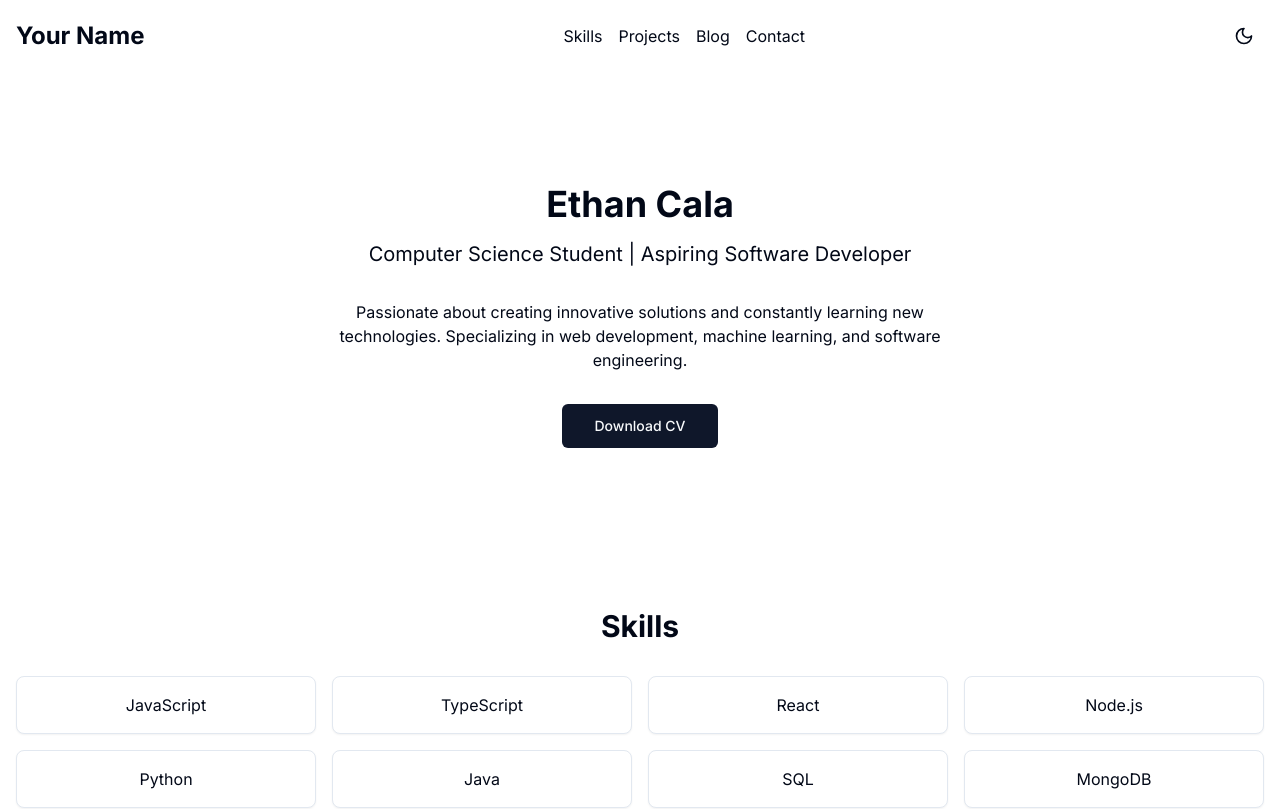
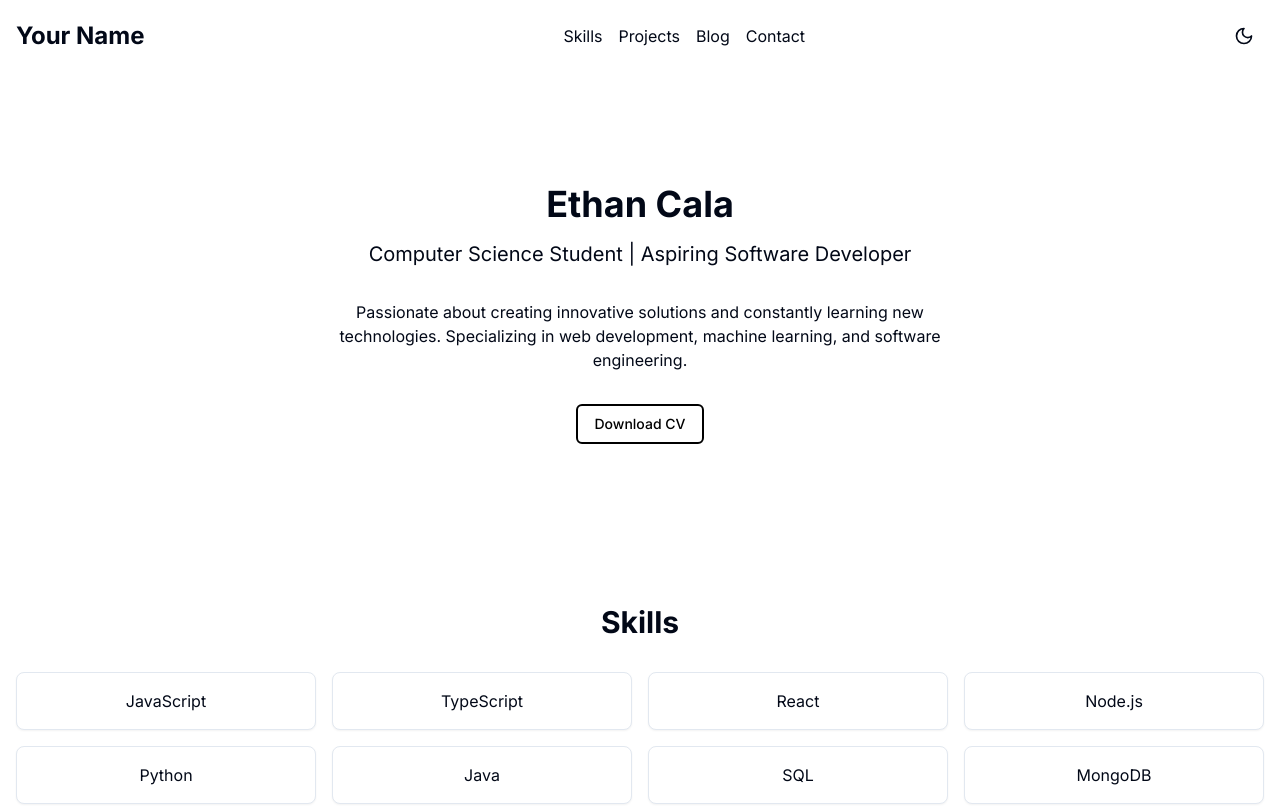
Before and after one commit to ethancala/PersonalWebsite, a Next.js app: page / in a window 1280 px wide. Shown: the top 809 px of the page. Built offline with nearby package versions, Linux system fonts and the light colour scheme.

Commit message:
Updated Resume Download. Including new styling for button component. Also updated node version.

```diff
--- a/app/components/Hero.tsx
+++ b/app/components/Hero.tsx
@@ -4,6 +4,20 @@ import { motion } from "framer-motion"
 import { Button } from "@/components/ui/button"
 
 export default function Hero() {
+
+  // const handleDownload = () => {
+  //   const resumeUrl = "EthanCalaRE.docx";
+  //   const link = document.createElement("a");
+  //   link.href = resumeUrl;
+  //   link.download = "EthanCalaResume.docx";
+  //   document.appendChild(link);
+  //   link.click();
+  //   document.body.removeChild(link);
+  // };
+
+
+
+
   return (
     <section className="py-20 text-center">
       <motion.div
@@ -17,7 +31,12 @@ export default function Hero() {
           Passionate about creating innovative solutions and constantly learning new technologies.
           Specializing in web development, machine learning, and software engineering.
         </p>
-        <Button size="lg">Download CV</Button>
+
+        <a href="/EthanCalaRE.docx" download="EthanCalaResume.docx"><Button variant="outline"  className="bg-white text-black border-2 border-black hover:text-black focus:outline-none focus:ring-2 focus:ring-blue-400 transition-colors">
+  Download CV
+</Button></a>
+
+
       </motion.div>
     </section>
   )
--- a/package.json
+++ b/package.json
@@ -16,10 +16,10 @@
     "clsx": "^2.1.1",
     "framer-motion": "^11.9.0",
     "lucide-react": "^0.447.0",
-    "next": "14.2.14",
+    "next": "^14.2.14",
     "next-themes": "^0.3.0",
-    "react": "^18",
-    "react-dom": "^18",
+    "react": "^18.3.1",
+    "react-dom": "^18.3.1",
     "react-toastify": "^10.0.5",
     "shadcn-ui": "^0.2.3",
     "tailwind-merge": "^2.5.2",
```
Also changed, not shown: 2 other files (tests, documents, lock files or other folders).
